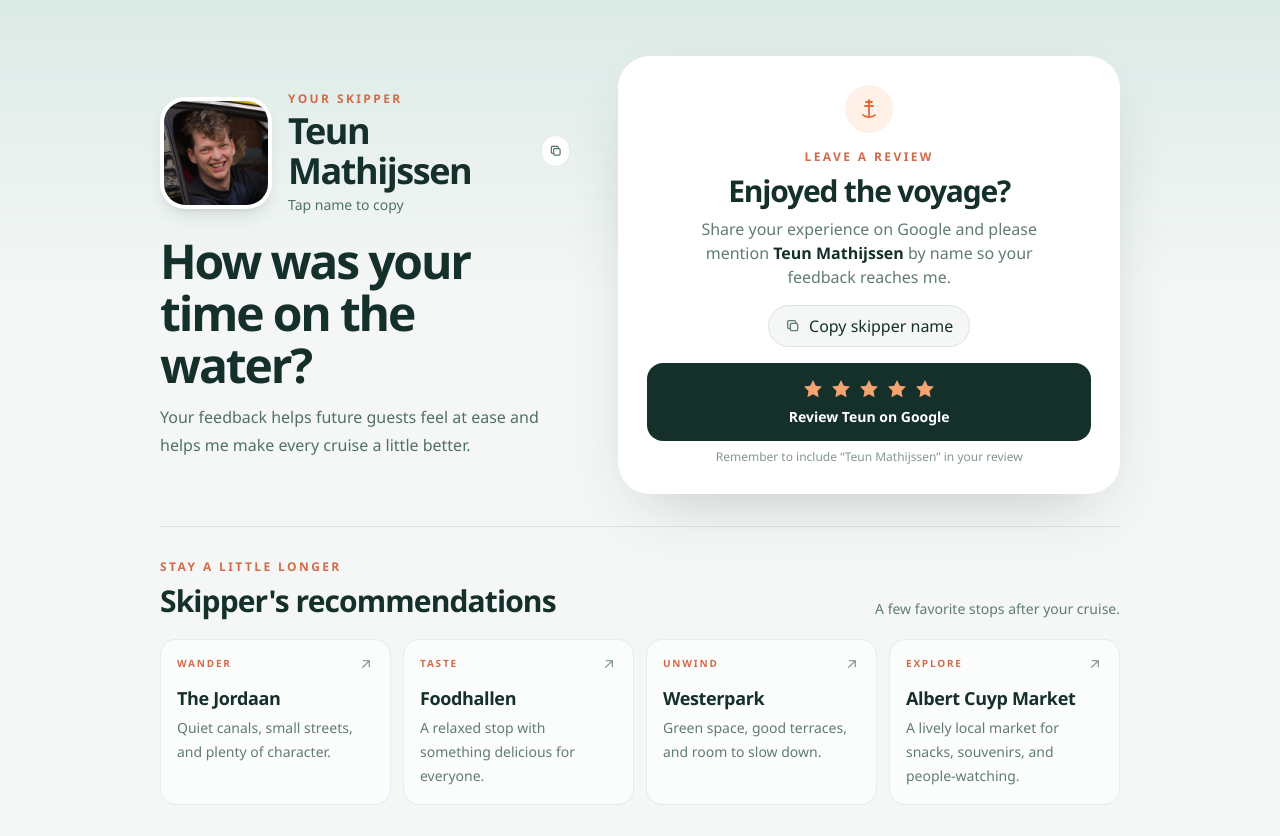
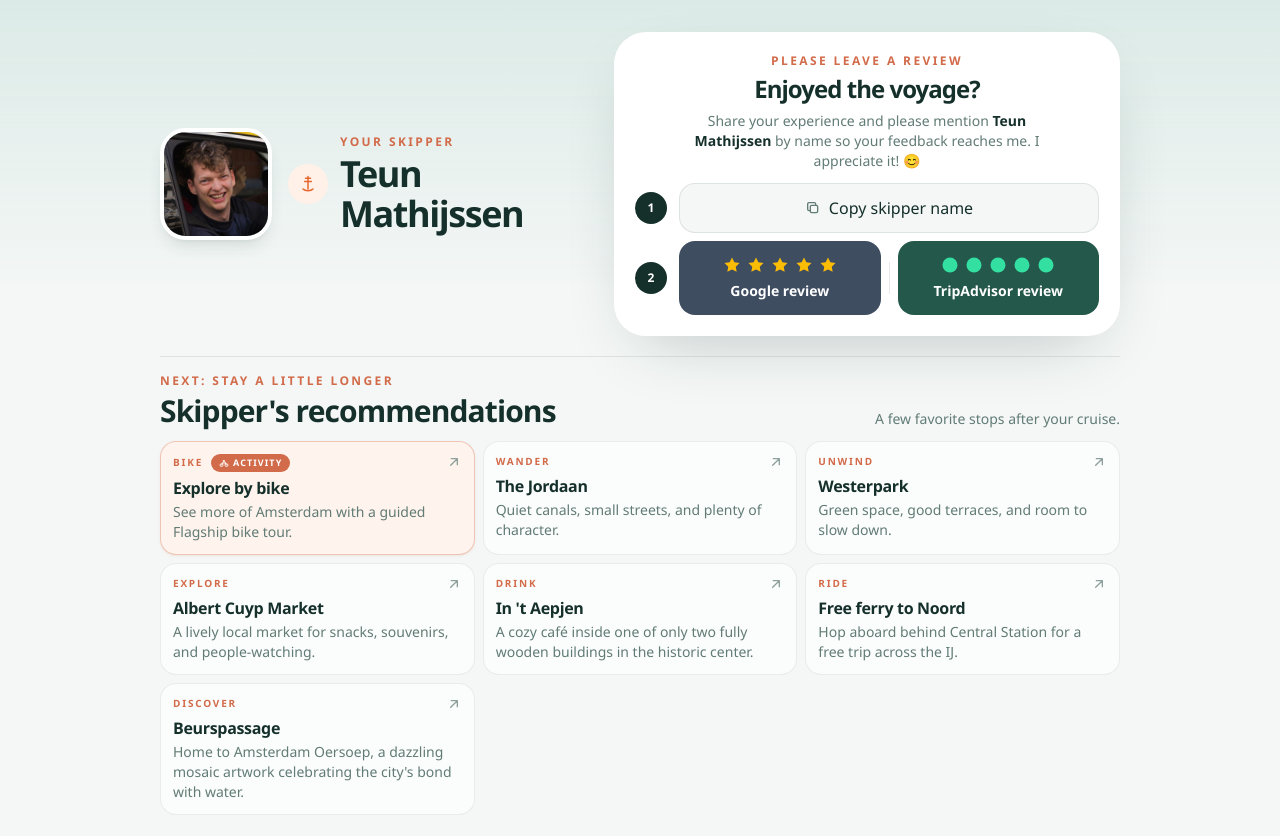
Before and after one commit to teuncm/skipper, a Vue app: page / in a window 1280 px wide. Shown: the top 836 px of the page. Built offline with nearby package versions, Linux system fonts and the light colour scheme.

Commit message:
more vibe coding

```diff
--- a/index.html
+++ b/index.html
@@ -2,7 +2,8 @@
 <html lang="en">
   <head>
     <meta charset="UTF-8" />
-    <link rel="icon" type="image/svg+xml" href="/favicon.svg" />
+    <link rel="icon" href="%BASE_URL%favicon.ico" sizes="any" />
+    <link rel="icon" type="image/svg+xml" href="%BASE_URL%favicon.svg" />
     <meta name="viewport" content="width=device-width, initial-scale=1.0" />
     <meta name="theme-color" content="#f4f7f6" />
     <meta name="description" content="Share a review of your voyage with skipper Teun Mathijssen." />
--- a/src/components/Main.vue
+++ b/src/components/Main.vue
@@ -4,19 +4,22 @@ import { ref } from 'vue'
 const skipperName = 'Teun Mathijssen'
 const faceUrl = `${import.meta.env.BASE_URL}face.jpg`
 const copied = ref(false)
-const googleReviewUrl = 'https://www.google.com/maps/search/?api=1&query=Flagship%20Amsterdam'
+const googleReviewUrl = 'https://www.google.com/maps/search/?api=1&query=Flagship%20Amsterdam%20Leliegracht'
+const tripadvisorReviewUrl = 'https://www.tripadvisor.com/UserReviewEdit-g188590-d13998700-Flagship_Amsterdam-Amsterdam_North_Holland_Province.html'
 const recommendations = [
+  {
+    category: 'Bike',
+    name: 'Explore by bike',
+    description: 'See more of Amsterdam with a guided Flagship bike tour.',
+    url: 'https://fareharbor.com/embeds/book/flagshipbiketoursamsterdam/items/?ref=Teun%20Mathijss&sheet-uuid=4b2d21d1-22ed-4015-be94-bf383472eee5&asn=flagshipemployees-eur&asn-ref=Teun%20Mathijss&flow=1255628&full-items=yes',
+    activity: true,
+    featured: true,
+  },
   {
     category: 'Wander',
     name: 'The Jordaan',
     description: 'Quiet canals, small streets, and plenty of character.',
     url: 'https://www.google.com/maps/search/?api=1&query=Jordaan%20Amsterdam',
-  },
-  {
-    category: 'Taste',
-    name: 'Foodhallen',
-    description: 'A relaxed stop with something delicious for everyone.',
-    url: 'https://www.google.com/maps/search/?api=1&query=Foodhallen%20Amsterdam',
   },
   {
     category: 'Unwind',
@@ -30,15 +33,32 @@ const recommendations = [
     description: 'A lively local market for snacks, souvenirs, and people-watching.',
     url: 'https://www.google.com/maps/search/?api=1&query=Albert%20Cuyp%20Market%20Amsterdam',
   },
+  {
+    category: 'Drink',
+    name: "In 't Aepjen",
+    description: 'A cozy café inside one of only two fully wooden buildings in the historic center.',
+    url: 'https://www.google.com/maps/search/?api=1&query=In%20%27t%20Aepjen%20Amsterdam',
+  },
+  {
+    category: 'Ride',
+    name: 'Free ferry to Noord',
+    description: 'Hop aboard behind Central Station for a free trip across the IJ.',
+    url: 'https://www.google.com/maps/search/?api=1&query=Amsterdam%20Central%20Station%20Ferry',
+  },
+  {
+    category: 'Discover',
+    name: 'Beurspassage',
+    description: "Home to Amsterdam Oersoep, a dazzling mosaic artwork celebrating the city's bond with water.",
+    url: 'https://www.google.com/maps/search/?api=1&query=Beurspassage%20Amsterdam',
+  },
 ]
 
 const copyName = async () => {
+  if (copied.value) return
+
   try {
     await navigator.clipboard.writeText(skipperName)
     copied.value = true
-    window.setTimeout(() => {
-      copied.value = false
-    }, 1800)
   } catch {
     copied.value = false
   }
@@ -50,56 +70,44 @@ const copyName = async () => {
   <main class="min-h-screen overflow-hidden bg-[#f4f7f6] text-[#15302b]">
     <div class="pointer-events-none fixed inset-x-0 top-0 h-72 bg-gradient-to-b from-[#dbeae6] to-transparent"></div>
 
-    <div class="relative mx-auto flex min-h-screen max-w-5xl flex-col px-5 py-4 sm:px-8 sm:py-6">
-      <section class="grid items-center gap-8 py-6 md:grid-cols-[0.9fr_1.1fr] md:gap-12 md:py-8">
+    <div class="relative mx-auto flex min-h-screen max-w-5xl flex-col px-5 py-2 sm:px-8 sm:py-3">
+      <section class="grid items-center gap-6 py-4 md:grid-cols-[0.9fr_1.1fr] md:gap-10 md:py-5">
         <div>
-          <div class="mb-5 flex items-center gap-4">
+          <div class="flex items-center gap-4">
             <div class="relative grid size-24 shrink-0 place-items-center overflow-hidden rounded-[1.6rem] border-4 border-white bg-[#c8dcd7] shadow-lg shadow-[#15302b]/10 sm:size-28">
               <img :src="faceUrl" :alt="`${skipperName}, your skipper`" class="size-full object-cover object-center" />
             </div>
+            <div class="flex items-center gap-3">
+              <div class="grid size-10 shrink-0 place-items-center rounded-full bg-[#fff0e8] text-[#e7682f]">
+                <svg viewBox="0 0 24 24" class="size-5" fill="none" stroke="currentColor" stroke-width="1.8" aria-hidden="true">
+                  <path d="M12 3v15m-4-9h8M6 18c1.2 1.3 3.2 2 6 2s4.8-.7 6-2M9 5h6" stroke-linecap="round" />
+                </svg>
+              </div>
               <div>
               <p class="mb-1 text-xs font-bold uppercase tracking-[0.2em] text-[#d26b4a]">Your skipper</p>
-              <button type="button" class="group flex items-center gap-2 text-left" :aria-label="`Copy ${skipperName}'s name`" @click="copyName">
-                <span class="text-3xl font-semibold tracking-[-0.04em] sm:text-4xl">{{ skipperName }}</span>
-                <span class="grid size-8 place-items-center rounded-full border border-[#15302b]/10 bg-white text-[#51706a] transition group-hover:border-[#15302b]/25 group-hover:text-[#15302b]">
-                  <svg v-if="!copied" viewBox="0 0 24 24" class="size-3.5" fill="none" stroke="currentColor" stroke-width="2" aria-hidden="true">
-                    <rect x="8" y="8" width="11" height="11" rx="2" />
-                    <path d="M16 8V6a2 2 0 0 0-2-2H6a2 2 0 0 0-2 2v8a2 2 0 0 0 2 2h2" />
-                  </svg>
-                  <svg v-else viewBox="0 0 24 24" class="size-3.5 text-[#d26b4a]" fill="none" stroke="currentColor" stroke-width="2.2" aria-hidden="true">
-                    <path d="m5 12 4 4L19 6" stroke-linecap="round" stroke-linejoin="round" />
-                  </svg>
-                </span>
-              </button>
-              <p class="mt-1 text-sm text-[#51706a]">{{ copied ? 'Name copied!' : 'Tap name to copy' }}</p>
+              <p class="text-3xl font-semibold tracking-[-0.04em] sm:text-4xl">{{ skipperName }}</p>
+              </div>
             </div>
           </div>
 
-          <h1 class="max-w-md text-4xl font-semibold leading-[1.08] tracking-[-0.045em] sm:text-5xl">How was your time on the water?</h1>
-          <p class="mt-3 max-w-md text-base leading-7 text-[#51706a]">
-            Your feedback helps future guests feel at ease and helps me make every cruise a little better.
+        </div>
+
+        <div class="rounded-[2rem] border border-white/80 bg-white p-4 text-center shadow-[0_24px_70px_-30px_rgba(21,48,43,0.3)] sm:p-5">
+          <p class="text-xs font-bold uppercase tracking-[0.2em] text-[#d26b4a]">Please leave a review</p>
+          <h2 class="mt-1 text-2xl font-semibold tracking-[-0.04em]">Enjoyed the voyage?</h2>
+          <p class="mx-auto mt-1.5 max-w-sm text-sm leading-5 text-[#617b75]">
+            Share your experience and please mention
+            <strong class="font-semibold text-[#15302b]">{{ skipperName }}</strong>
+            by name so your feedback reaches me. I appreciate it! 😊
           </p>
 
-        </div>
-
-        <div class="rounded-[2rem] border border-white/80 bg-white p-5 text-center shadow-[0_24px_70px_-30px_rgba(21,48,43,0.3)] sm:p-7">
-          <div class="mx-auto grid size-12 place-items-center rounded-full bg-[#fff0e8] text-[#e7682f]">
-            <svg viewBox="0 0 24 24" class="size-6" fill="none" stroke="currentColor" stroke-width="1.8" aria-hidden="true">
-              <path d="M12 3v15m-4-9h8M6 18c1.2 1.3 3.2 2 6 2s4.8-.7 6-2M9 5h6" stroke-linecap="round" />
-            </svg>
-          </div>
-          <p class="mt-4 text-xs font-bold uppercase tracking-[0.2em] text-[#d26b4a]">Leave a review</p>
-          <h2 class="mt-2 text-3xl font-semibold tracking-[-0.04em]">Enjoyed the voyage?</h2>
-          <p class="mx-auto mt-2 max-w-sm leading-6 text-[#617b75]">
-            Share your experience on Google and please mention
-            <strong class="font-semibold text-[#15302b]">{{ skipperName }}</strong>
-            by name so your feedback reaches me.
-          </p>
-
+          <div class="mt-3 grid grid-cols-[2rem_1fr] items-center gap-x-3 gap-y-2">
+            <span class="grid size-8 place-items-center rounded-full bg-[#15302b] text-xs font-bold text-white" aria-hidden="true">1</span>
             <button
               type="button"
-            class="mx-auto mt-4 flex items-center gap-2 rounded-full border border-[#15302b]/10 bg-[#f4f7f6] px-4 py-2 text-sm font-semibold text-[#15302b] transition hover:border-[#15302b]/20 hover:bg-[#e9f0ee] focus-visible:outline-2 focus-visible:outline-offset-4 focus-visible:outline-[#d26b4a]"
-            :aria-label="`Copy ${skipperName}'s name for your review`"
+              :disabled="copied"
+              class="flex w-full cursor-pointer items-center justify-center gap-2 rounded-2xl border border-[#15302b]/10 bg-[#f4f7f6] px-4 py-3 text-sm font-semibold text-[#15302b] transition hover:border-[#15302b]/20 hover:bg-[#e9f0ee] focus-visible:outline-2 focus-visible:outline-offset-4 focus-visible:outline-[#d26b4a] disabled:cursor-default disabled:border-[#2f6d61]/15 disabled:bg-[#e2efeb] disabled:text-[#2f6d61]"
+              :aria-label="`Step 1: Copy ${skipperName}'s name for your review`"
               @click="copyName"
             >
               <svg v-if="!copied" viewBox="0 0 24 24" class="size-4 text-[#617b75]" fill="none" stroke="currentColor" stroke-width="2" aria-hidden="true">
@@ -112,50 +120,81 @@ const copyName = async () => {
               {{ copied ? 'Name copied!' : `Copy skipper name` }}
             </button>
 
+            <span class="grid size-8 place-items-center rounded-full bg-[#15302b] text-xs font-bold text-white" aria-hidden="true">2</span>
+            <div class="grid items-center gap-2 sm:grid-cols-[1fr_auto_1fr]">
               <a
                 :href="googleReviewUrl"
                 target="_blank"
                 rel="noopener noreferrer"
-            class="group mt-4 flex w-full flex-col items-center justify-center gap-1.5 rounded-2xl bg-[#15302b] px-5 py-3.5 transition hover:bg-[#24453f] focus-visible:outline-2 focus-visible:outline-offset-4 focus-visible:outline-[#d26b4a]"
-            :aria-label="`Leave a five star Google review mentioning ${skipperName}`"
+                class="group flex w-full flex-col items-center justify-center gap-1.5 rounded-2xl bg-[#3f4d61] px-4 py-3.5 transition hover:bg-[#334052] focus-visible:outline-2 focus-visible:outline-offset-4 focus-visible:outline-[#d26b4a]"
+                :aria-label="`Step 2: Leave a five star Google review mentioning ${skipperName}`"
               >
-            <span class="flex gap-1 text-[#f3a36f]">
-              <svg v-for="star in 5" :key="star" viewBox="0 0 24 24" class="size-6 transition group-hover:scale-110" fill="currentColor" aria-hidden="true">
+                <span class="rating-glow rating-glow-google flex gap-1 text-[#fbbc04] drop-shadow-[0_2px_4px_rgba(251,188,4,0.35)] transition duration-200 group-hover:drop-shadow-[0_0_10px_rgba(251,188,4,0.8)]">
+                  <svg v-for="star in 5" :key="star" viewBox="0 0 24 24" class="size-5 transition duration-200 group-hover:-translate-y-0.5 group-hover:scale-110" fill="currentColor" aria-hidden="true">
                     <path d="m12 3 2.8 5.7 6.2.9-4.5 4.4 1.1 6.2-5.6-2.9-5.6 2.9 1.1-6.2L3 9.6l6.2-.9L12 3Z" />
                   </svg>
                 </span>
-            <span class="text-sm font-semibold text-white">Review Teun on Google</span>
+                <span class="text-sm font-semibold text-white">Google review</span>
               </a>
-          <p class="mt-2 text-xs text-[#839792]">Remember to include “{{ skipperName }}” in your review</p>
+              <span class="h-px w-full bg-[#15302b]/10 sm:h-8 sm:w-px" aria-hidden="true"></span>
+              <a
+                :href="tripadvisorReviewUrl"
+                target="_blank"
+                rel="noopener noreferrer"
+                class="group flex w-full flex-col items-center justify-center gap-1.5 rounded-2xl bg-[#24584b] px-4 py-3.5 transition hover:bg-[#1c493e] focus-visible:outline-2 focus-visible:outline-offset-4 focus-visible:outline-[#34e0a1]"
+                :aria-label="`Step 2: Find Flagship Amsterdam on TripAdvisor and leave a review mentioning ${skipperName}`"
+              >
+                <span class="rating-glow rating-glow-tripadvisor flex gap-1 text-[#34e0a1] drop-shadow-[0_2px_4px_rgba(52,224,161,0.35)] transition duration-200 group-hover:drop-shadow-[0_0_10px_rgba(52,224,161,0.8)]">
+                  <svg v-for="star in 5" :key="star" viewBox="0 0 24 24" class="size-5 transition duration-200 group-hover:-translate-y-0.5 group-hover:scale-110" fill="currentColor" aria-hidden="true">
+                    <circle cx="12" cy="12" r="9" />
+                  </svg>
+                </span>
+                <span class="text-sm font-semibold text-white">TripAdvisor review</span>
+              </a>
+            </div>
+          </div>
         </div>
       </section>
 
-      <section class="border-t border-[#15302b]/10 py-7 sm:py-8" aria-labelledby="recommendations-title">
-        <div class="mb-5 sm:flex sm:items-end sm:justify-between">
+      <section class="border-t border-[#15302b]/10 py-4" aria-labelledby="recommendations-title">
+        <div class="mb-3 sm:flex sm:items-end sm:justify-between">
           <div>
-            <p class="text-xs font-bold uppercase tracking-[0.2em] text-[#d26b4a]">Stay a little longer</p>
-            <h2 id="recommendations-title" class="mt-2 text-2xl font-semibold tracking-[-0.03em] sm:text-3xl">Skipper's recommendations</h2>
+            <p class="text-xs font-bold uppercase tracking-[0.2em] text-[#d26b4a]">Next: stay a little longer</p>
+            <h2 id="recommendations-title" class="mt-1 text-2xl font-semibold tracking-[-0.03em] sm:text-3xl">Skipper's recommendations</h2>
           </div>
-          <p class="mt-2 text-sm text-[#617b75] sm:mt-0">A few favorite stops after your cruise.</p>
+          <p class="mt-1 text-sm text-[#617b75] sm:mt-0">A few favorite stops after your cruise.</p>
         </div>
 
-        <div class="grid gap-3 sm:grid-cols-2 lg:grid-cols-4">
+        <div class="grid gap-2 sm:grid-cols-2 lg:grid-cols-3">
           <a
             v-for="recommendation in recommendations"
             :key="recommendation.name"
             :href="recommendation.url"
             target="_blank"
             rel="noopener noreferrer"
-            class="group rounded-2xl border border-[#15302b]/8 bg-white/65 p-4 transition hover:-translate-y-0.5 hover:border-[#15302b]/15 hover:bg-white hover:shadow-lg hover:shadow-[#15302b]/5 focus-visible:outline-2 focus-visible:outline-offset-4 focus-visible:outline-[#d26b4a]"
+            class="group rounded-2xl border p-3 transition hover:-translate-y-0.5 hover:bg-white hover:shadow-lg focus-visible:outline-2 focus-visible:outline-offset-4 focus-visible:outline-[#d26b4a]"
+            :class="recommendation.featured
+              ? 'border-[#d26b4a]/35 bg-[#fff4ed] shadow-sm shadow-[#d26b4a]/10 hover:border-[#d26b4a]/55 hover:shadow-[#d26b4a]/15'
+              : 'border-[#15302b]/8 bg-white/65 hover:border-[#15302b]/15 hover:shadow-[#15302b]/5'"
           >
             <div class="flex items-start justify-between gap-4">
+              <div class="flex items-center gap-2">
                 <span class="text-[10px] font-bold uppercase tracking-[0.18em] text-[#d26b4a]">{{ recommendation.category }}</span>
+                <span v-if="recommendation.activity" class="flex items-center gap-1 rounded-full bg-[#d26b4a] px-2 py-0.5 text-[9px] font-bold uppercase tracking-[0.12em] text-white">
+                  <svg viewBox="0 0 24 24" class="size-2.5" fill="none" stroke="currentColor" stroke-width="2" aria-hidden="true">
+                    <circle cx="6" cy="17" r="3.5" />
+                    <circle cx="18" cy="17" r="3.5" />
+                    <path d="m6 17 4-8h4l4 8M9 12h7M12 9l-2-3h3" stroke-linecap="round" stroke-linejoin="round" />
+                  </svg>
+                  Activity
+                </span>
+              </div>
               <svg viewBox="0 0 24 24" class="size-4 text-[#8da09c] transition group-hover:translate-x-0.5 group-hover:-translate-y-0.5 group-hover:text-[#15302b]" fill="none" stroke="currentColor" stroke-width="2" aria-hidden="true">
                 <path d="M7 17 17 7M8 7h9v9" stroke-linecap="round" stroke-linejoin="round" />
               </svg>
             </div>
-            <h3 class="mt-3 text-lg font-semibold tracking-[-0.02em]">{{ recommendation.name }}</h3>
-            <p class="mt-1 text-sm leading-6 text-[#617b75]">{{ recommendation.description }}</p>
+            <h3 class="mt-1 text-base font-semibold tracking-[-0.02em]">{{ recommendation.name }}</h3>
+            <p class="mt-0.5 text-sm leading-5 text-[#617b75]">{{ recommendation.description }}</p>
           </a>
         </div>
       </section>
--- a/src/style.css
+++ b/src/style.css
@@ -12,3 +12,32 @@ button,
 textarea {
   font: inherit;
 }
+
+.rating-glow {
+  animation: rating-pulse 3.2s ease-in-out infinite;
+  will-change: filter, transform;
+}
+
+.rating-glow-tripadvisor {
+  animation-delay: 0.55s;
+}
+
+@keyframes rating-pulse {
+  0%,
+  18%,
+  100% {
+    filter: brightness(1);
+    transform: scale(1);
+  }
+
+  9% {
+    filter: brightness(1.4) drop-shadow(0 0 10px currentColor);
+    transform: scale(1.07);
+  }
+}
+
+@media (prefers-reduced-motion: reduce) {
+  .rating-glow {
+    animation: none;
+  }
+}
```
Lines whose indentation alone changed are shown as unchanged.
